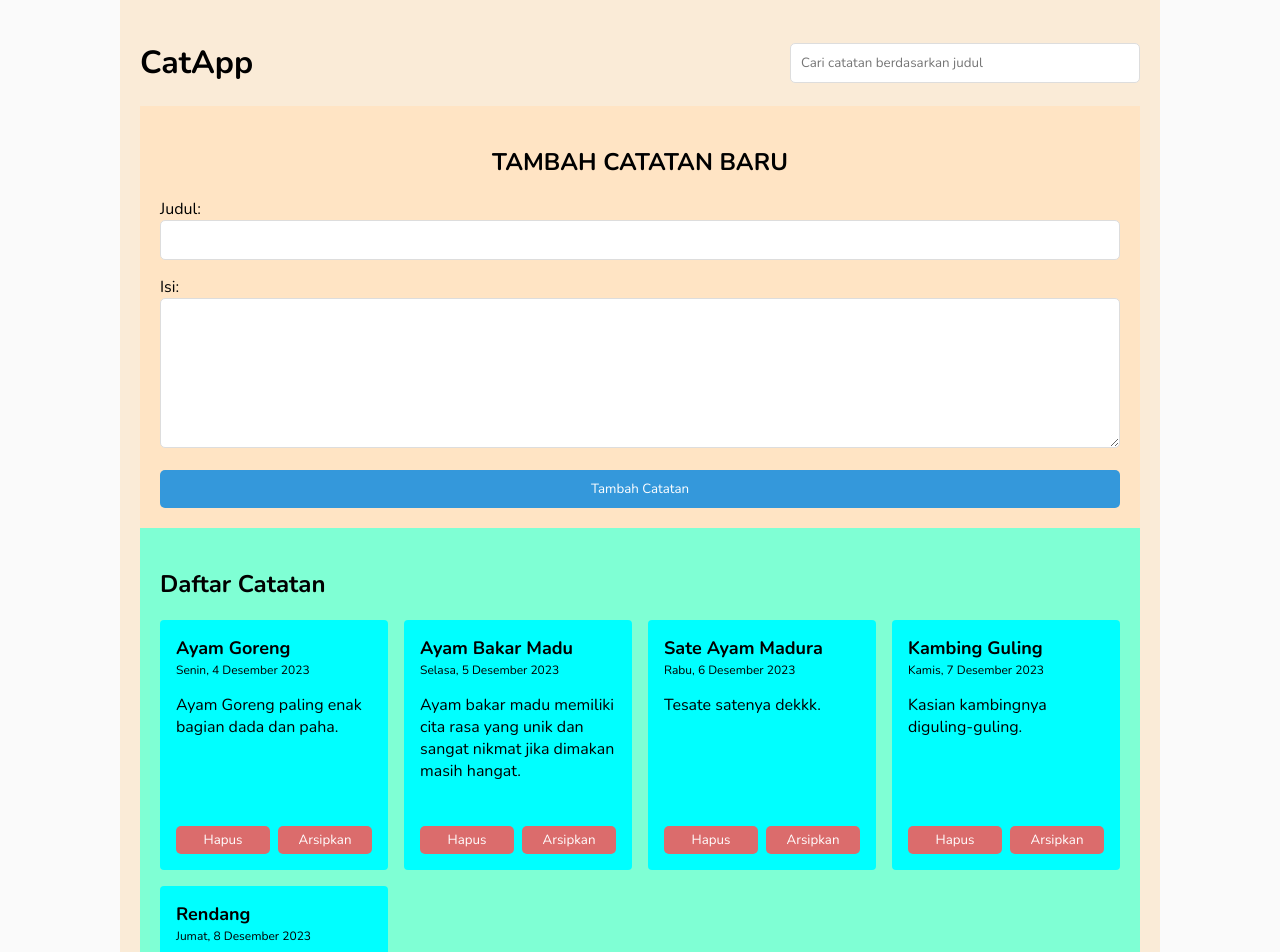
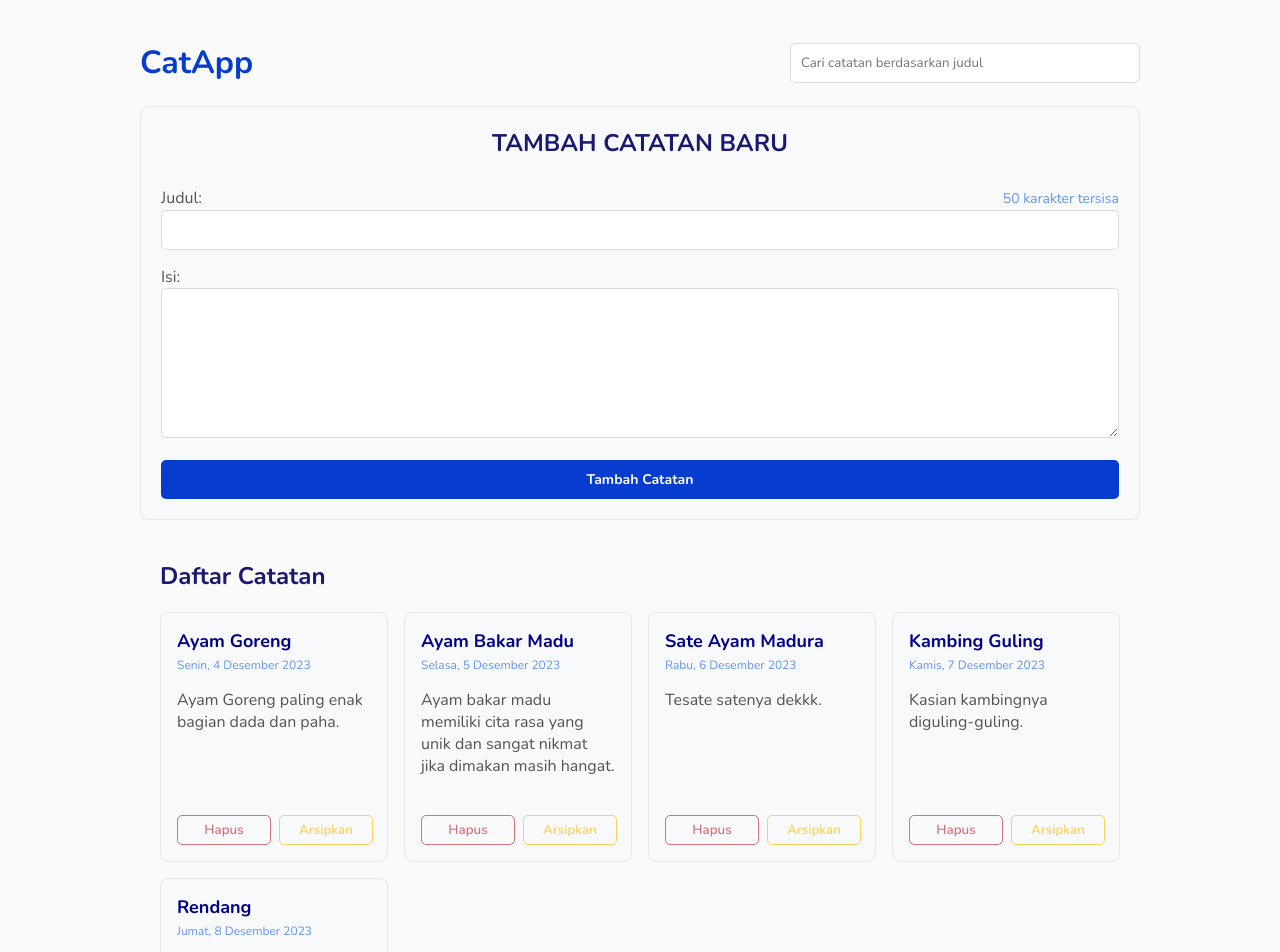
Before and after one commit to sofyanux/app-catatan, a React (Create React App) app: page / in a window 1280 px wide. Shown: the top 952 px of the page. Built offline with nearby package versions, Linux system fonts and the light colour scheme.

Commit message:
Update penyesuaian logic search dan menambah dummy data, finishing desain menjadi lebih minimalis dan clean

```diff
--- a/src/App.css
+++ b/src/App.css
@@ -4,10 +4,10 @@ body{
 }
 
 .container {
-  width: 1000px;
+  max-width: 1000px;
+  width: 100%;
   margin: 0 auto;
   padding: 20px;
-  background-color: antiquewhite;
 }
 
 .nav{
@@ -15,6 +15,11 @@ body{
   flex-direction: row;
   justify-content: space-between;
   align-items: center;
+}
+
+.title{
+  font-weight: 900;
+  color: #073dcf;
 }
 
 .search{
--- a/src/App.js
+++ b/src/App.js
@@ -20,24 +20,18 @@ const App = () => {
     localStorage.setItem('archivedNotes', JSON.stringify(archivedNotes));
   }, [archivedNotes]);
 
-  // const addNote = (note) => {
-  //   setNotes([...notes, note]);
-  // };
-
   const addNote = (note) => {
     setNotes((prevNotes) => [...prevNotes, { ...note, id: String(Date.now()) }]);
   };
 
   const deleteNote = (id) => {
     const isDummyNote = notes.find((note) => note.id === id) !== undefined;
-
     const updatedNotes = notes.filter((note) => note.id !== id);
     const updatedArchivedNotes = archivedNotes.filter((note) => note.id !== id);
 
     setNotes(updatedNotes);
     setArchivedNotes(updatedArchivedNotes);
 
-    // Hapus catatan dari local storage hanya jika bukan catatan dummy
     if (!isDummyNote) {
       localStorage.setItem('notes', JSON.stringify(updatedNotes));
       localStorage.setItem('archivedNotes', JSON.stringify(updatedArchivedNotes));
@@ -59,10 +53,13 @@ const App = () => {
 
   const searchNotes = (query) => {
     setSearchQuery(query);
-    // Filter catatan berdasarkan judul dan update searchResults
-    const filteredNotes = notes.filter((note) =>
+
+    const allNotes = [...notes, ...archivedNotes];
+
+    const filteredNotes = allNotes.filter((note) =>
       note.title.toLowerCase().includes(query.toLowerCase())
     );
+
     setSearchResults(filteredNotes);
   };
 
@@ -73,11 +70,11 @@ const App = () => {
       const dummyNotesAdded = localStorage.getItem('dummyNotesAdded');
 
       if ((!storedNotes || storedNotes.length === 0) && (!storedArchivedNotes || storedArchivedNotes.length === 0)) {
-      localStorage.removeItem('dummyNotesAdded');
-    }
+        localStorage.removeItem('dummyNotesAdded');
+      }
 
       if ((!storedNotes || storedNotes.length === 0) && (!storedArchivedNotes || storedArchivedNotes.length === 0) && !dummyNotesAdded) {
-        let nextId = 1; // Initialize the ID for dummy notes
+        let nextId = 1;
 
         const dummyNotes = [
           { id: String(nextId++), title: 'Ayam Goreng', content: 'Ayam Goreng paling enak bagian dada dan paha.', date: 'Senin, 4 Desember 2023' },
@@ -96,8 +93,7 @@ const App = () => {
     };
 
     addDummyNotesIfNeeded();
-    // eslint-disable-next-line react-hooks/exhaustive-deps
-  }, []);
+  }, [notes]);
 
   return (
     <div className="container">
--- a/src/components/NoteForm/NoteForm.css
+++ b/src/components/NoteForm/NoteForm.css
@@ -1,7 +1,9 @@
 .form-container{
   box-sizing: border-box;
   padding: 20px;
-  background-color: bisque;
+  background-color: #f8f9fa;
+  border: 1px solid #e7e7e7;
+  border-radius: 8px;
   display: flex;
   flex-direction: column;
   align-items: center;
@@ -9,8 +11,10 @@
 }
 
 .form-title{
-  font-weight: 700;
+  font-weight: 800;
   text-transform: uppercase;
+  margin-top: 0;
+  margin-bottom: 16px;
 }
 
 .note-form{
@@ -19,6 +23,18 @@
   max-width: 100%;
   width: 100%;
   gap: 16px;
+}
+
+.title-counter{
+  display: flex;
+  align-items: center;
+  justify-content: space-between;
+  margin-bottom: -12px;
+}
+
+.counter{
+  font-size: 14px;
+  color: cornflowerblue;
 }
 
 .note-title{
@@ -44,13 +60,19 @@
   font-family: 'Nunito',sans-serif;
   width: 100%;
   padding: 10px;
-  background-color: #3498db;
+  background-color: #073dcf;
   color: #fff;
   border: none;
   border-radius: 5px;
   cursor: pointer;
+  font-weight: 800;
+  font-size: 14px;
 }
 
 .btn-add:hover{
-  background-color: #2980b9;
+  background-color: darkblue;
 }
+
+span{
+  color: rgb(83, 83, 83);
+}
--- a/src/components/NoteForm/NoteForm.js
+++ b/src/components/NoteForm/NoteForm.js
@@ -1,4 +1,3 @@
-// src/components/NoteForm.js
 import React, { useState } from 'react';
 import './NoteForm.css';
 
@@ -27,16 +26,28 @@ const NoteForm = ({ addNote }) => {
     }
   };
 
+  const maxTitleLength = 50;
+  const handleTitleChange = (e) => {
+    const newTitle = e.target.value;
+
+    if (newTitle.length <= maxTitleLength) {
+      setTitle(newTitle);
+    }
+  };
+
   return (
     <div className="form-container">
       <h2 className="form-title">Tambah Catatan Baru</h2>
       <div className="note-form">
         <label>
-          Judul:
-          <input className="note-title" type="text" value={title} onChange={(e) => setTitle(e.target.value)} />
+          <div className='title-counter'>
+            <span>Judul:</span>
+            <p className="counter">{maxTitleLength - title.length} karakter tersisa</p>
+          </div>
+          <input className="note-title" type="text" value={title} onChange={handleTitleChange} />
         </label>
         <label>
-          Isi:
+          <span>Isi:</span>
           <textarea className="note-content" value={content} onChange={(e) => setContent(e.target.value)} />
         </label>
         <button className="btn-add" onClick={handleAddNote}>Tambah Catatan</button>
--- a/src/components/NoteList/NoteList.css
+++ b/src/components/NoteList/NoteList.css
@@ -1,6 +1,5 @@
 .container-note{
   width: 100%;
-  background-color: aquamarine;
   padding: 20px;
   box-sizing: border-box;
   display: flex;
@@ -16,27 +15,42 @@ ul{
 }
 
 .note-list{
-  flex: 0 0 228px;
+  max-width: 228px;
+  flex: 0 0 100%;
   height: 250px;
-  background-color: aqua;
+  background-color: #f8f9fa;
+  border: 1px solid #e7e7e7;
   box-sizing: border-box;
   padding: 16px;
-  border-radius: 4px;
+  border-radius: 8px;
   position: relative;
 }
 
 .judul{
+  box-sizing: border-box;
   font-size: 18px;
   text-transform: capitalize;
+  word-wrap: break-word;
+  color: darkblue;
 }
 
 .tanggal{
   font-size: 12px;
-  margin-top: 2px;
+  margin-top: 4px;
+  color: cornflowerblue;
 }
 
 .isi{
-  text-transform: initial;
+  color: rgb(83, 83, 83);
+}
+
+.isi::first-letter{
+  text-transform: capitalize;
+}
+
+.info{
+  font-size: 14px;
+  color: grey;
 }
 
 .btn{
@@ -54,31 +68,17 @@ ul{
   box-sizing: border-box;
   font-family: 'Nunito', sans-serif;
   padding: 5px;
-  background-color: #db6c6c;
-  color: #fff;
-  border: none;
+  color: #d8737d;
+  border: 1px solid #d8737d;
+  background-color: transparent;
   border-radius: 5px;
   cursor: pointer;
+  font-weight: 600;
 }
 
 .btn-del:hover {
-  background-color: #2980b9;
-}
-
-.btn-archive {
-  width: 50%;
-  box-sizing: border-box;
-  font-family: 'Nunito', sans-serif;
-  padding: 5px;
-  background-color: #db6c6c;
-  color: #fff;
-  border: none;
-  border-radius: 5px;
-  cursor: pointer;
-}
-
-.btn-archive:hover {
-  background-color: #2980b9;
+  color: #c42636;
+  border-color: #c42636;
 }
 
 .btn-restore {
@@ -86,13 +86,19 @@ ul{
   box-sizing: border-box;
   font-family: 'Nunito', sans-serif;
   padding: 5px;
-  background-color: #db6c6c;
-  color: #fff;
-  border: none;
+  color: #fad25b;
+  border: 1px solid #fad25b;
+  background-color: transparent;
   border-radius: 5px;
   cursor: pointer;
+  font-weight: 600;
 }
 
 .btn-restore:hover {
-  background-color: #2980b9;
+  color: #e7af05;
+  border-color: #e7af05;
 }
+
+h2{
+  color: midnightblue;
+}
--- a/src/components/NoteList/NoteList.js
+++ b/src/components/NoteList/NoteList.js
@@ -2,6 +2,7 @@ import React from 'react';
 import './NoteList.css'
 
 const NoteList = ({ notes, archivedNotes, deleteNote, archiveNote, restoreNote }) => {
+
   return (
     <div className="container-note">
       <div>
@@ -15,13 +16,13 @@ const NoteList = ({ notes, archivedNotes, deleteNote, archiveNote, restoreNote }
                 <p className="isi">{note.content}</p>
                 <div className="btn">
                   <button className="btn-del" onClick={() => deleteNote(note.id)}>Hapus</button>
-                  <button className="btn-archive" onClick={() => archiveNote(note.id)}>Arsipkan</button>
+                  <button className="btn-restore" onClick={() => archiveNote(note.id)}>Arsipkan</button>
                 </div>
               </div>
             ))}
           </ul>
         ) : (
-          <p>Tidak ada catatan aktif.</p>
+          <p className='info'>Tidak ada catatan aktif.</p>
         )}
       </div>
 
@@ -44,7 +45,7 @@ const NoteList = ({ notes, archivedNotes, deleteNote, archiveNote, restoreNote }
             ))}
           </ul>
         ) : (
-          <p>Tidak ada catatan dalam arsip.</p>
+          <p className='info'>Tidak ada catatan dalam arsip.</p>
         )}
       </div>
     </div>
```
